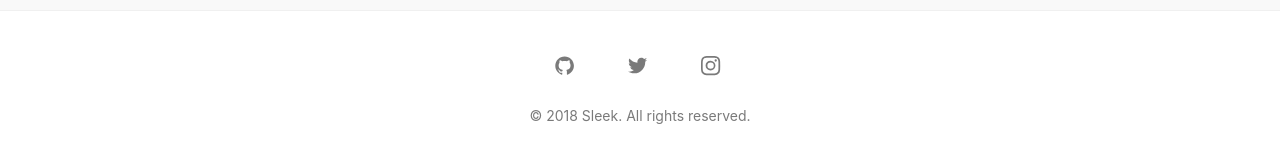
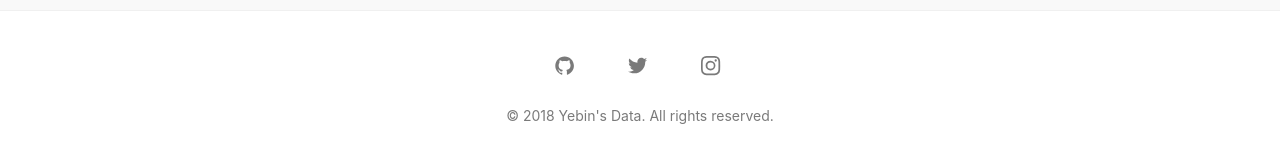
Before and after one commit to yebinn/yebinn.github.com, a Jekyll site: the page built from index.md, in a window 1280 px wide and 900 px high, scrolled down 935 px. Shown: the part 729-892 px from the top of the window. Built offline with Jekyll 4.4.1, drawn with Linux system fonts in a browser that asks for light colours.

Commit message:
Update _config.yml

```diff
--- a/_config.yml
+++ b/_config.yml
@@ -1,4 +1,4 @@
-title: Sleek # your site title
+title: Yebin's Data # your site title
 author: GitHub User
 email: your-email@domain.com # email for form submission, you also have to change it in _js/scripts.js
 description: > # this means to ignore newlines until "baseurl:"
@@ -8,10 +8,10 @@ description: > # this means to ignore newlines until "baseurl:"
 baseurl: "localhost:4000/blog" # the subpath of your site, e.g. /blog
 url: "https://yebinn.github.io" # the base hostname & protocol for your site, e.g. http://example.com
 twitter_username: jan_czizikow # replace with your_twitter_username or comment to remove link from footer
-github_username:  janczizikow # replace with your_github_username or comment to remove link from footer
+github_username:  yebinn # replace with your_github_username or comment to remove link from footer
 instagram_username: shanlongjj # replace with your_instagram_username or comment to remove link from footer
 social:
-  name: Your Name
+  name: Yebin Jang
   links:
     - https://twitter.com/BenBalter
     - https://www.facebook.com/ben.balter
```
